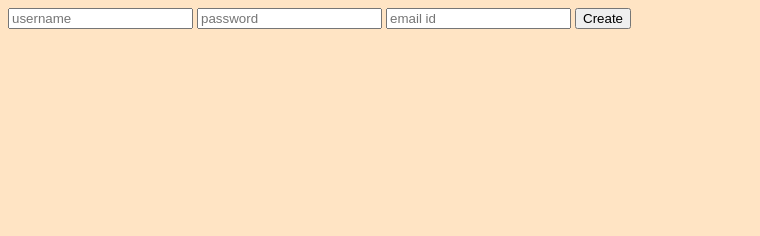
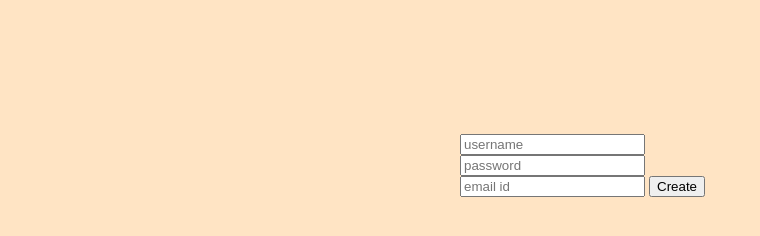
Before and after one commit to ihlasMert/regformone, a plain HTML site: page first/index.html in a window 1280 px wide. Shown: the whole page, without its empty margins (0-760 px from the left). Drawn offline with Linux system fonts and the light colour scheme.

Commit message:
added loging-page

```diff
--- a/first/styles.css
+++ b/first/styles.css
@@ -4,3 +4,9 @@ body {
   background-size: cover;
   background-position: center;
 }
+
+.login-page {
+    width: 360px;
+    padding: 10% 0 0;
+    margin: auto;
+  }
```
